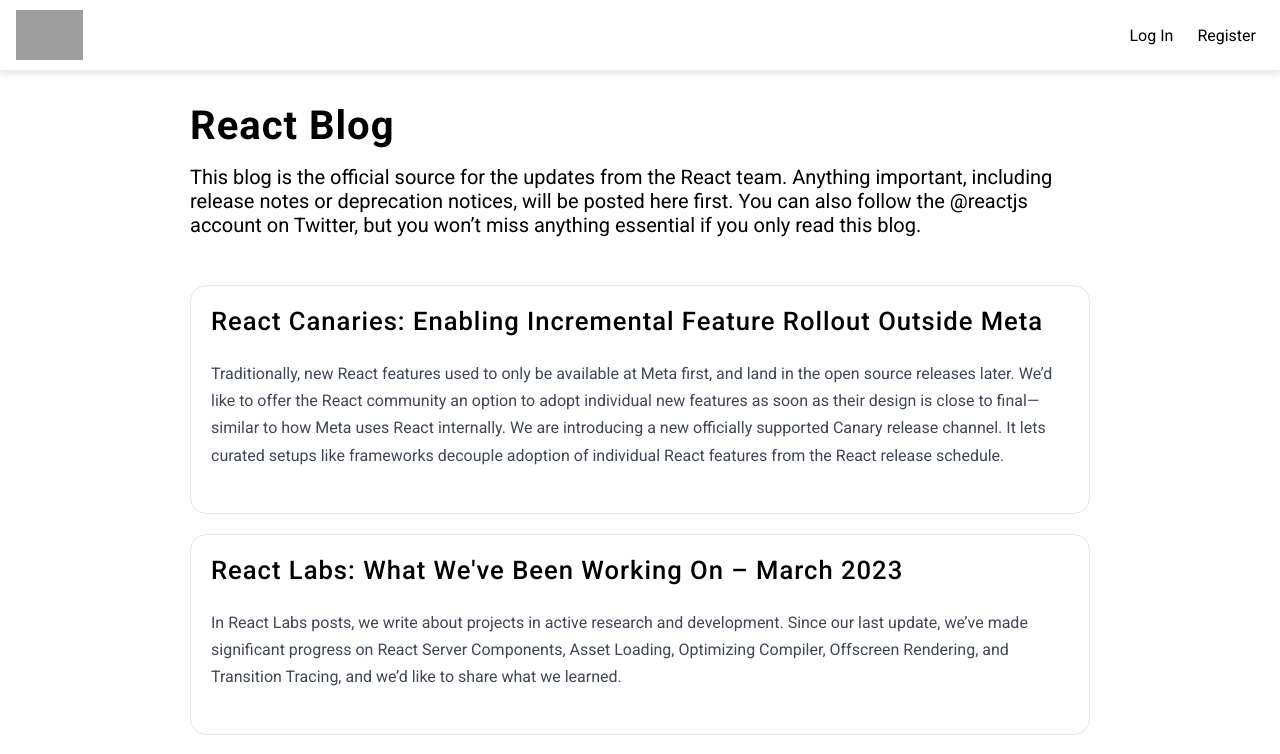
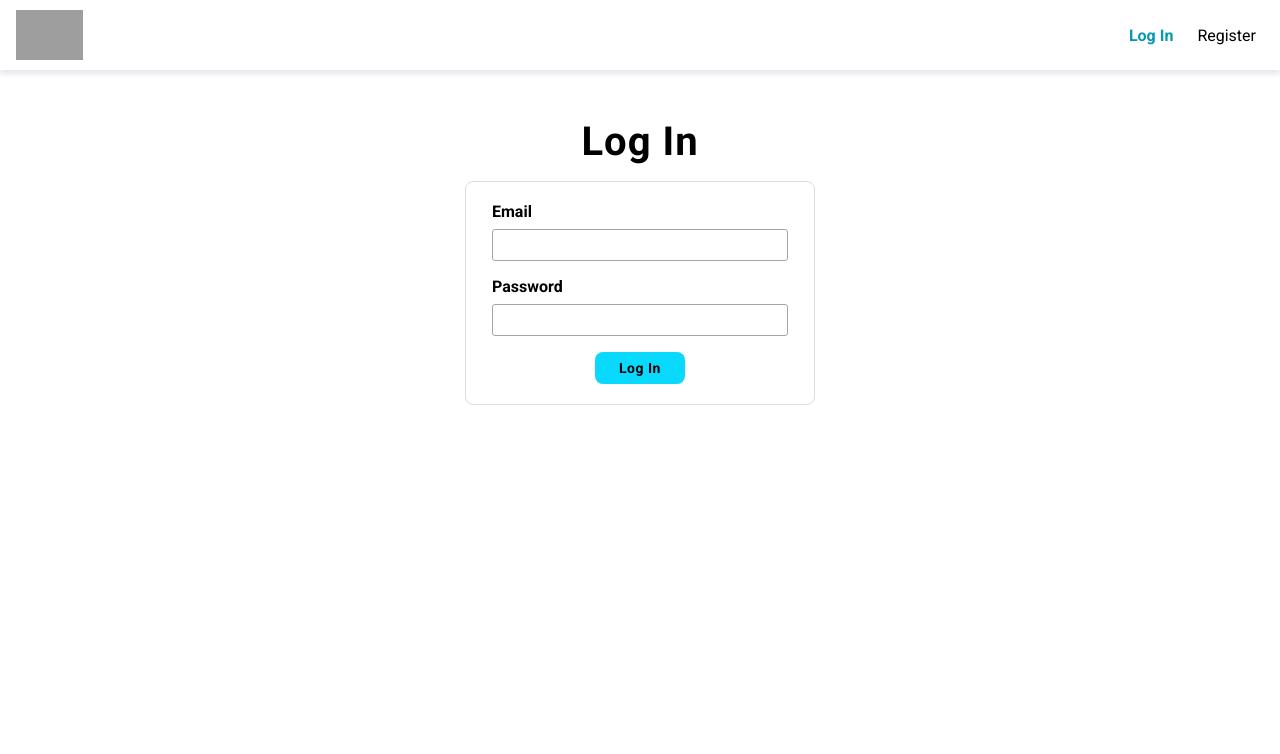
Before and after one commit to AgneBalc/react-exam, a React (Create React App) app: page / in a window 1280 px wide. Shown: the top 754 px of the page. Built offline with nearby package versions, Linux system fonts and the light colour scheme; data requests are answered from the project's data file; grey boxes are pictures that could not be loaded.

Commit message:
links to header added

```diff
--- a/src/App.jsx
+++ b/src/App.jsx
@@ -3,14 +3,20 @@
 import Header from './components/header/Header';
 import Login from './components/pages/login/Login';
 import Home from './components/pages/home/Home';
+import { useContext } from 'react';
+import UsersContext from './contexts/users-context';
 
 const App = () => {
+  const { users: { isLoggedIn } } = useContext(UsersContext);
+
   return (
     <>
       <Header />
       <Routes>
-        <Route index element={<Home />} />
-        <Route path='/login' element={<Login />} />
+        {isLoggedIn ?
+          <Route index element={<Home />} /> :
+          <Route index element={<Login />} />
+        }
       </Routes>
     </>
   );
--- a/src/components/UI/navbar/Navbar.jsx
+++ b/src/components/UI/navbar/Navbar.jsx
@@ -1,12 +1,26 @@
+import { NavLink } from "react-router-dom";
 import StyledNavbar from "./navbar-styles";
+import { useContext } from "react";
+import UsersContext from "../../../contexts/users-context";
 
 const Navbar = () => {
+  const { users: { isLoggedIn } } = useContext(UsersContext);
+
   return (
     <StyledNavbar>
-      <ul>
-        <li>Log In</li>
-        <li>Register</li>
-      </ul>
+      {isLoggedIn ? (
+        <ul>
+          <li><NavLink to='/'>Home</NavLink></li>
+          <li><NavLink to='/add'>Add Post</NavLink></li>
+          <li>Log Out</li>
+        </ul>
+      ) : (
+        <ul>
+          <li><NavLink to='/'>Log In</NavLink></li>
+          <li><NavLink to='/register'>Register</NavLink></li>
+        </ul>
+      )
+      }
     </StyledNavbar>
   );
 }
--- a/src/components/UI/navbar/navbar-styles.jsx
+++ b/src/components/UI/navbar/navbar-styles.jsx
@@ -10,7 +10,15 @@
       padding: 0.25rem 0.5rem;
       border-radius: 5px;
       &:hover {
-        border: 1px solid #0ad9fe;
+          border: 1px solid #0ad9fe;
+      }
+      >a {
+        text-decoration: none;
+        color: #000;
+        &.active {
+          color: #0799b3;
+          font-weight: 600;
+        }
       }
     }
   }
--- a/src/components/pages/login/Login.jsx
+++ b/src/components/pages/login/Login.jsx
@@ -39,7 +39,7 @@
         dispatchUsers({
           type: USERS_ACTIONS.LOGIN
         });
-        navigate('/home');
+        navigate('/');
       }
     }
   });
```
Also changed, not shown: src/components/pages/addPost/AddPost.jsx (renamed from src/components/pages/add/AddPost.jsx).
